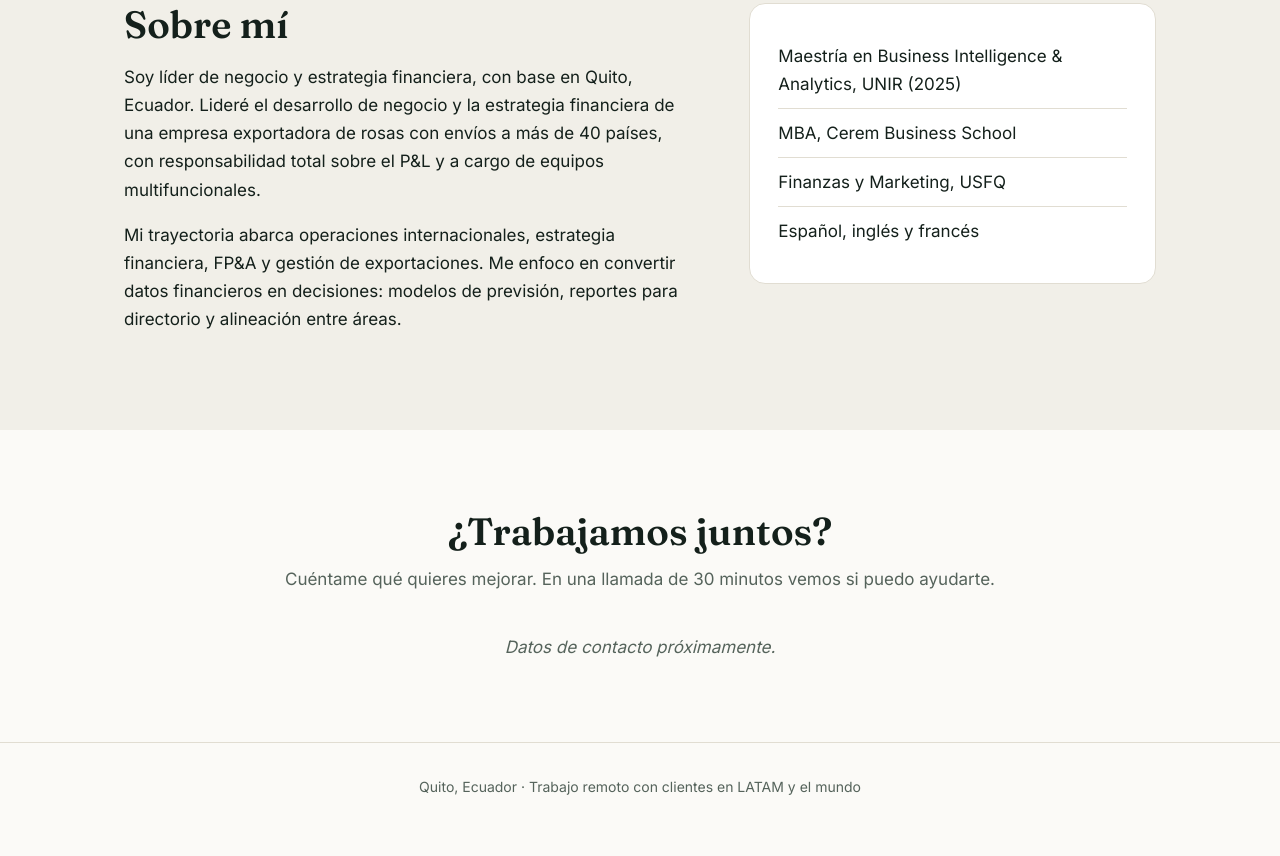
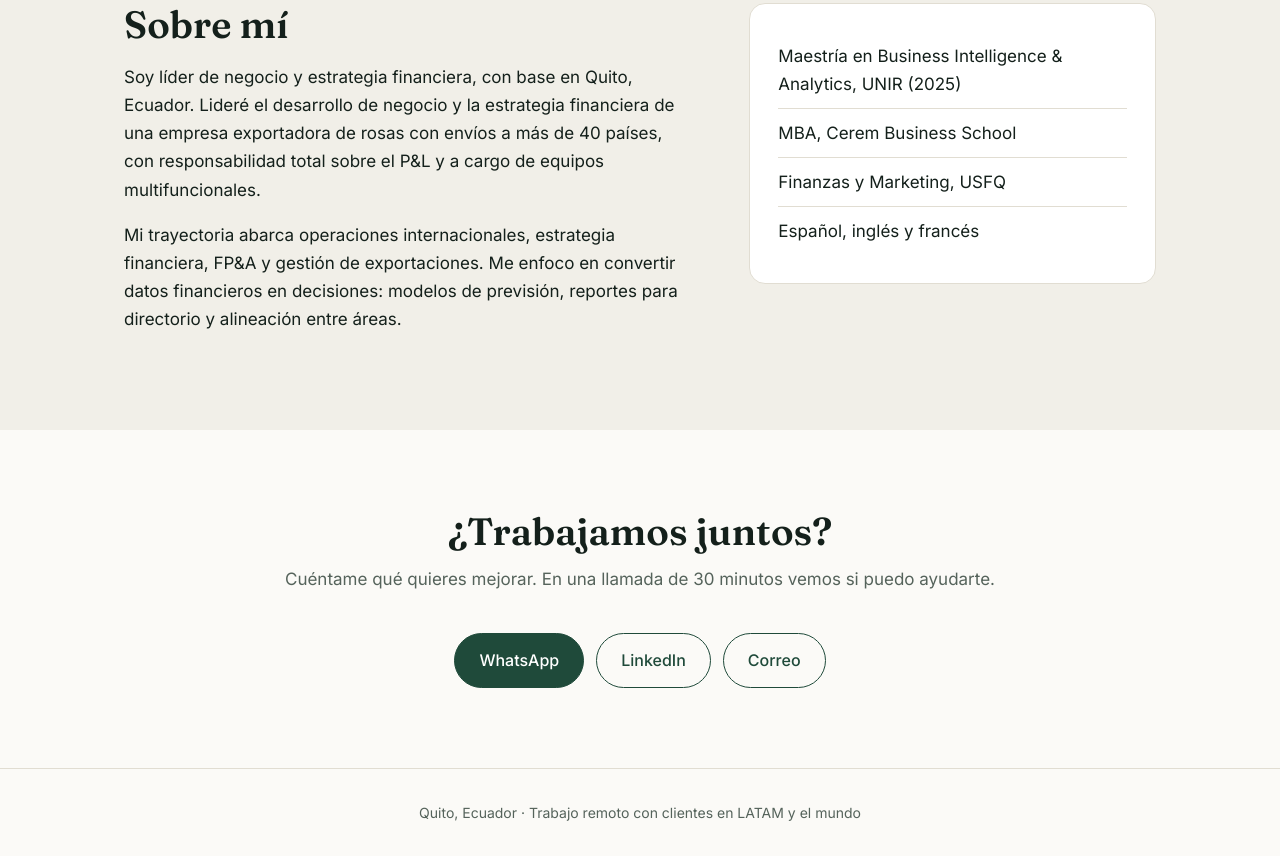
Before and after one commit to giovannavaldospinos/giovannavaldospinos.github.io, a plain HTML site: page index.html in a window 1280 px wide. Shown: the part 2832-3688 px from the top of the page. Before the commit the page ends 3662 px from the top, so only its background shows below. Drawn offline with Linux system fonts and the light colour scheme.

Commit message:
Update index.html

```diff
--- a/index.html
+++ b/index.html
@@ -16,7 +16,7 @@
 <section id="casos"><div class="wrap"><h2>Casos de ejemplo</h2><p class="intro">Tres tipos de problema que resuelvo con frecuencia. Los nombres de las empresas se mantienen confidenciales.</p><div class="grid3"><article class="case"><span class="tag">Exportadora de flores</span><h3>Costos en aumento sin visibilidad por producto</h3><dl><dt>Qué hice</dt><dd>Costeo por producto y centro de costos, revisión de cotizaciones de insumos contra precios históricos y de rendimientos operativos.</dd><dt>Resultado</dt><dd>Reestructuración de costos con una reducción del 10%.</dd></dl></article><article class="case"><span class="tag">Exportadora agro</span><h3>Caja impredecible entre cosecha y cobro</h3><dl><dt>Qué hice</dt><dd>Modelo de caja proyectada (rolling forecast) con escenarios y revisión periódica con gerencia.</dd><dt>Resultado</dt><dd>Decisiones de caja con visibilidad anticipada.</dd></dl></article><article class="case"><span class="tag">Pyme exportadora</span><h3>Precios y fletes sin estrategia comercial</h3><dl><dt>Qué hice</dt><dd>Estrategia de precios por cliente y negociación de contratos de carga con aerolíneas y agencias.</dd><dt>Resultado</dt><dd>Mejor margen y contratos de transporte renegociados.</dd></dl></article></div></div></section>
 <section id="sobre-mi" class="soft"><div class="wrap two"><div><h2>Sobre mí</h2><p>Soy líder de negocio y estrategia financiera, con base en Quito, Ecuador. Lideré el desarrollo de negocio y la estrategia financiera de una empresa exportadora de rosas con envíos a más de 40 países, con responsabilidad total sobre el P&L y a cargo de equipos multifuncionales.</p><p>Mi trayectoria abarca operaciones internacionales, estrategia financiera, FP&A y gestión de exportaciones. Me enfoco en convertir datos financieros en decisiones: modelos de previsión, reportes para directorio y alineación entre áreas.</p></div><ul class="creds"><li>Maestría en Business Intelligence & Analytics, UNIR (2025)</li><li>MBA, Cerem Business School</li><li>Finanzas y Marketing, USFQ</li><li>Español, inglés y francés</li></ul></div></section>
 <section id="contacto" class="contact"><div class="wrap"><h2>¿Trabajamos juntos?</h2><p class="intro">Cuéntame qué quieres mejorar. En una llamada de 30 minutos vemos si puedo ayudarte.</p>
-<div class="actions"><span class="soon">Datos de contacto próximamente.</span></div></div></section>
+<div class="actions"><a class="btn" href="https://wa.me/593990632635">WhatsApp</a><a class="btn ghost" href="https://www.linkedin.com/in/giovanna-valdospinos/">LinkedIn</a><a class="btn ghost" href="mailto:giovanna2380@gmail.com">Correo</a></div></div></section>
 </main>
 <footer><div class="wrap">Quito, Ecuador · Trabajo remoto con clientes en LATAM y el mundo</div></footer>
 </body></html>
```
